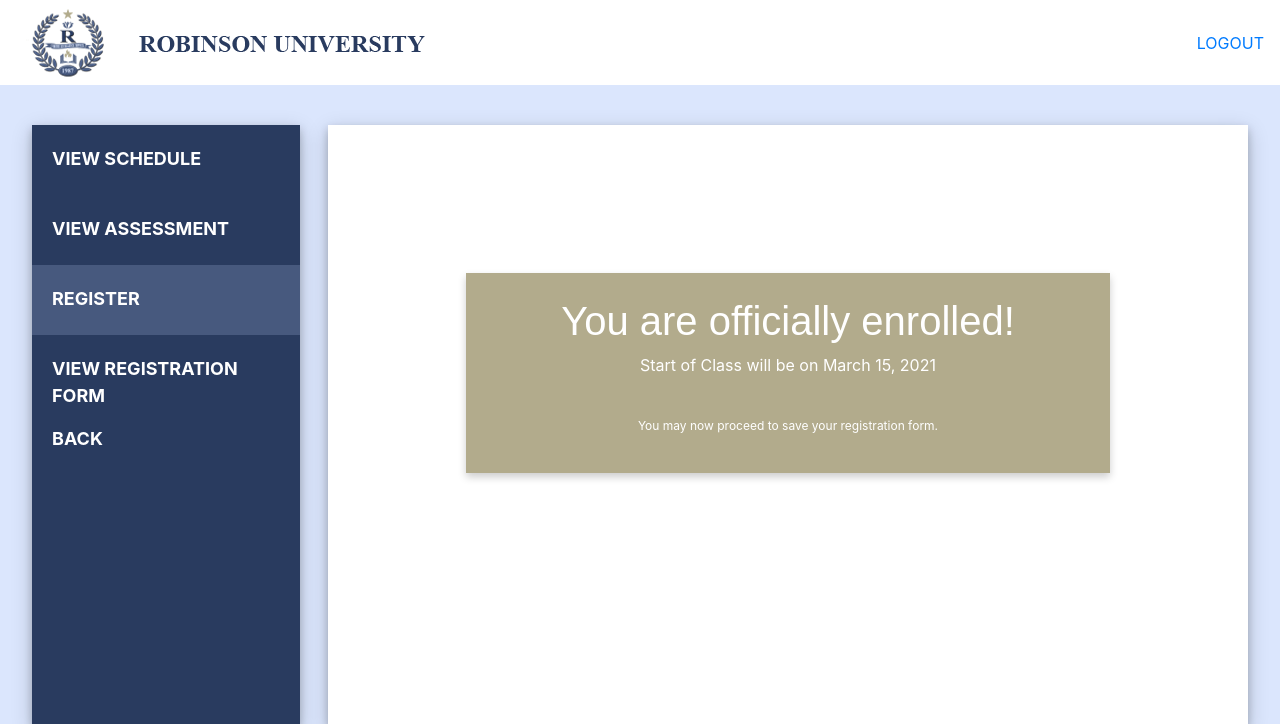
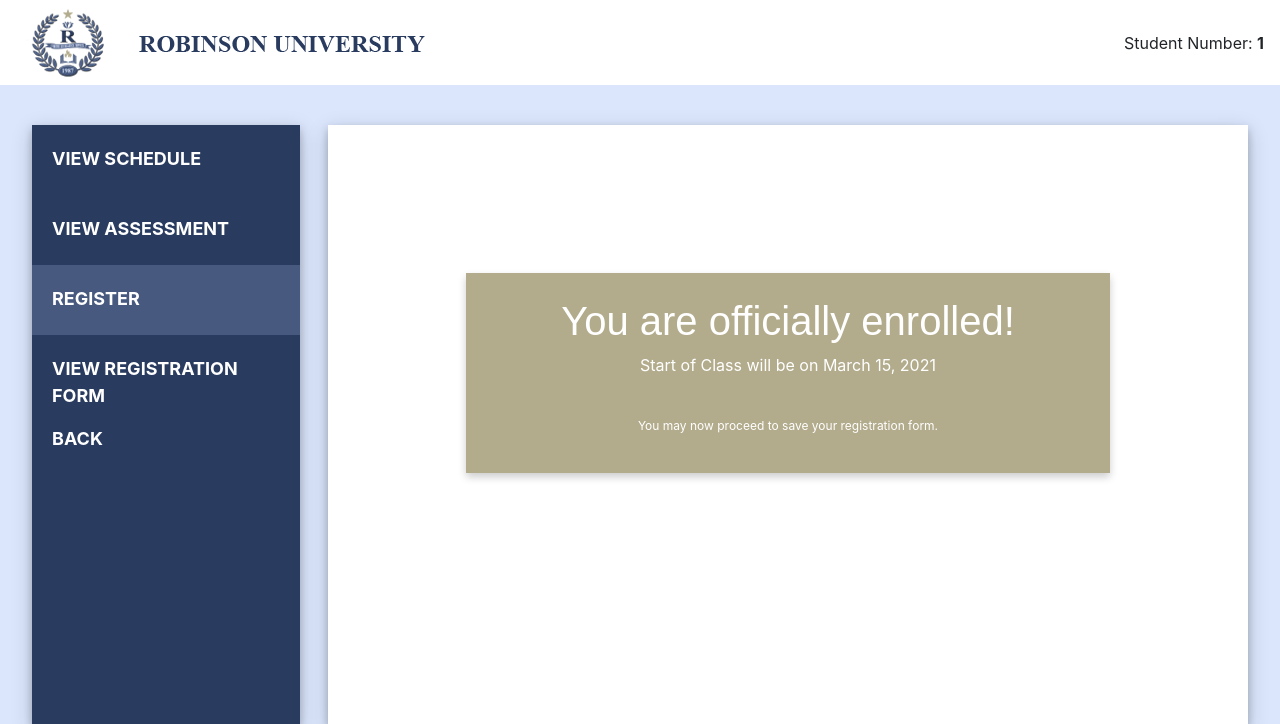
Before and after one commit to nightrobin/Group4-Web-StudentEnrollmentSystem, a PHP site: page /enrollConfirmation.php in a window 1280 px wide. Shown: the top 724 px of the page. Run offline with PHP 8.4, Linux system fonts and the light colour scheme; the visitor is signed in with stand-in values (Sample User, id 1); some libraries are stand-ins or nearby versions.

Commit message:
updates ulit

```diff
--- a/enrollConfirmation.php
+++ b/enrollConfirmation.php
@@ -142,7 +142,7 @@
 		</nav>
 			<nav class="navbar navbar-expand-md navbar-dark fixed-top nav-color nav2 d-flex flex-column flex-md-row justify-content-between">
 				<img src="header.png" style="margin-left: 0px;">
-					<a class="py-2 d-none d-md-inline-block" href="index.html">LOGOUT</a>
+					<a class="py-2 d-none d-md-inline-block font" name = sid>Student Number: <b><?php echo $sid; ?> </b></a>
 			</nav>
 			<div class="row">
 				<div class="column1">
--- a/viewRegForm.php
+++ b/viewRegForm.php
@@ -199,7 +199,7 @@
 		</nav>
 			<nav class="navbar navbar-expand-md navbar-dark fixed-top nav-color nav2 d-flex flex-column flex-md-row justify-content-between">
 				<img src="header.png" style="margin-left: 0px;">
-					<a class="py-2 d-none d-md-inline-block" href="index.html">LOGOUT</a>
+					<a class="py-2 d-none d-md-inline-block font" name = sid>Student Number: <b><?php echo $sid; ?> </b></a>
 			</nav>
 			<div class="row">
 				<div class="column1">
```
